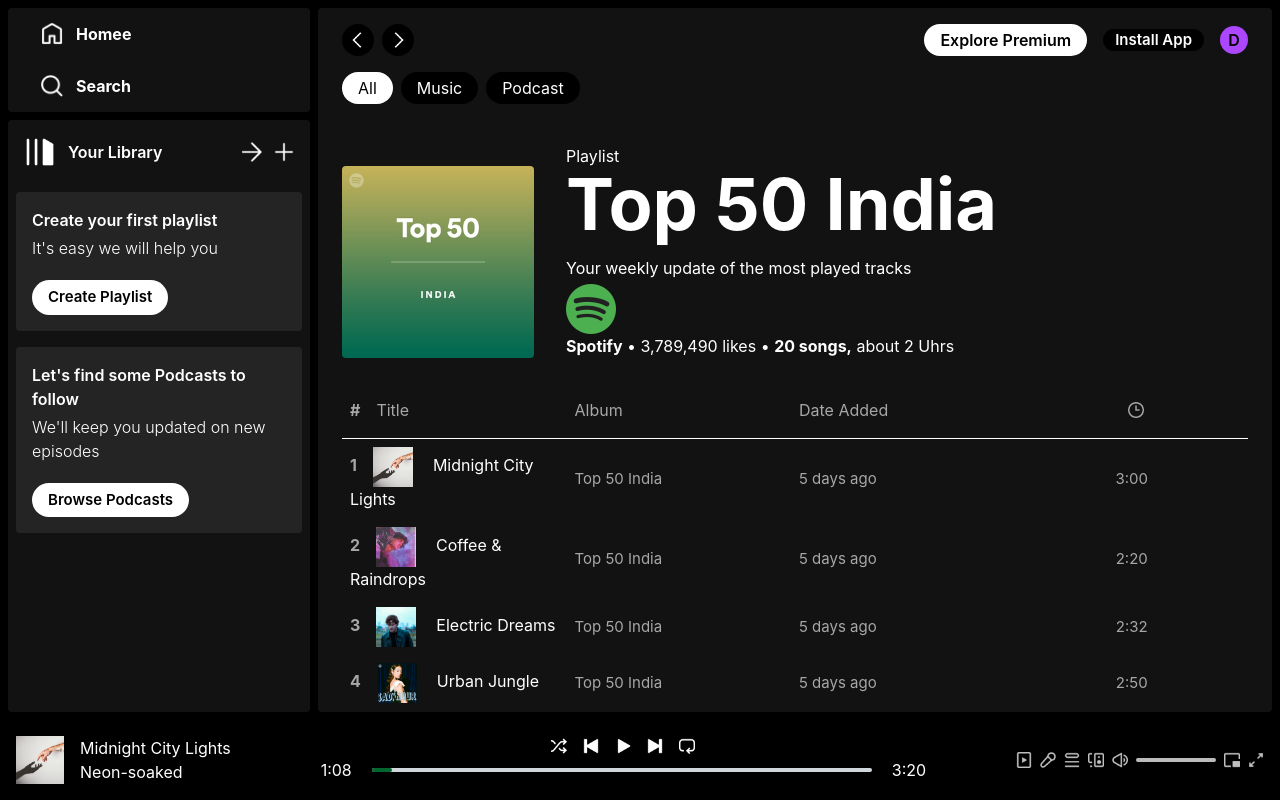
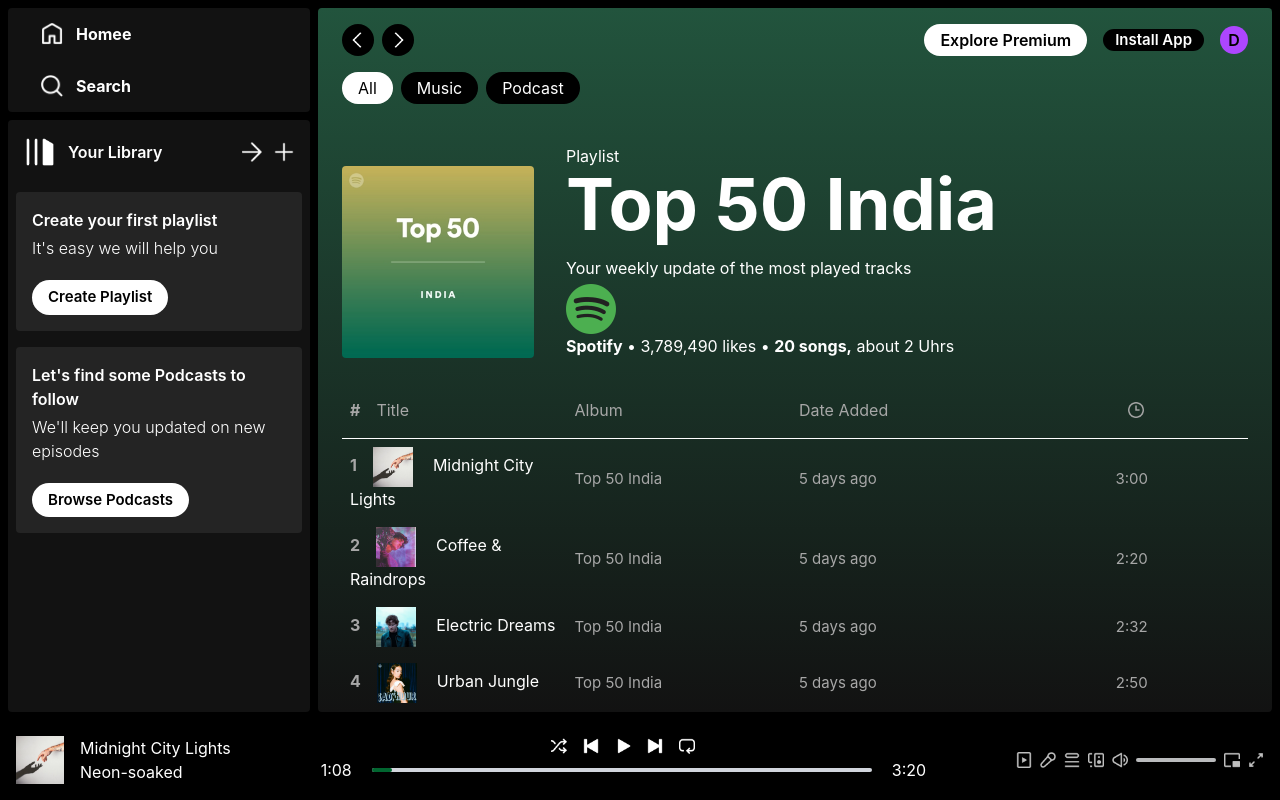
Before and after one commit to alton47/musica, a React (Vite) app: page /album/1 in a window 1280 px wide. Built offline with nearby package versions, Linux system fonts and the light colour scheme.

Commit message:
feat(library): Implement Featured playlist dynamic BG color

```diff
--- a/src/components/Display.jsx
+++ b/src/components/Display.jsx
@@ -1,11 +1,30 @@
-import React from "react";
-import { Route, Routes } from "react-router-dom";
+import { Route, Routes, useLocation } from "react-router-dom";
 import DisplayHome from "./DisplayHome";
 import DisplayAlbum from "./DisplayAlbum";
+import { useRef } from "react";
+import { albumsData } from "../assets/assets";
+import { useEffect } from "react";
 
 const Display = () => {
+  const displayRef = useRef();
+  const location = useLocation();
+  const isAlbum = location.pathname.includes("album");
+  const albumId = isAlbum ? location.pathname.slice(-1) : "";
+  const bgColor = albumsData[Number(albumId)].bgColor;
+
+  useEffect(() => {
+    if (isAlbum) {
+      displayRef.current.style.background = `linear-gradient(${bgColor},#121212)`;
+    } else {
+      displayRef.current.style.background = `#121212`;
+    }
+  });
+
   return (
-    <div className="w-full m-2 px-6 pt-4 rounded bg-[#121212] text-white overflow-auto lg:w-[75%] lg:ml-0">
+    <div
+      ref={displayRef}
+      className="w-full m-2 px-6 pt-4 rounded bg-[#121212] text-white overflow-auto lg:w-[75%] lg:ml-0"
+    >
       <Routes>
         <Route path="/" element={<DisplayHome />} />
         <Route path="/album/:id" element={<DisplayAlbum />} />
```
